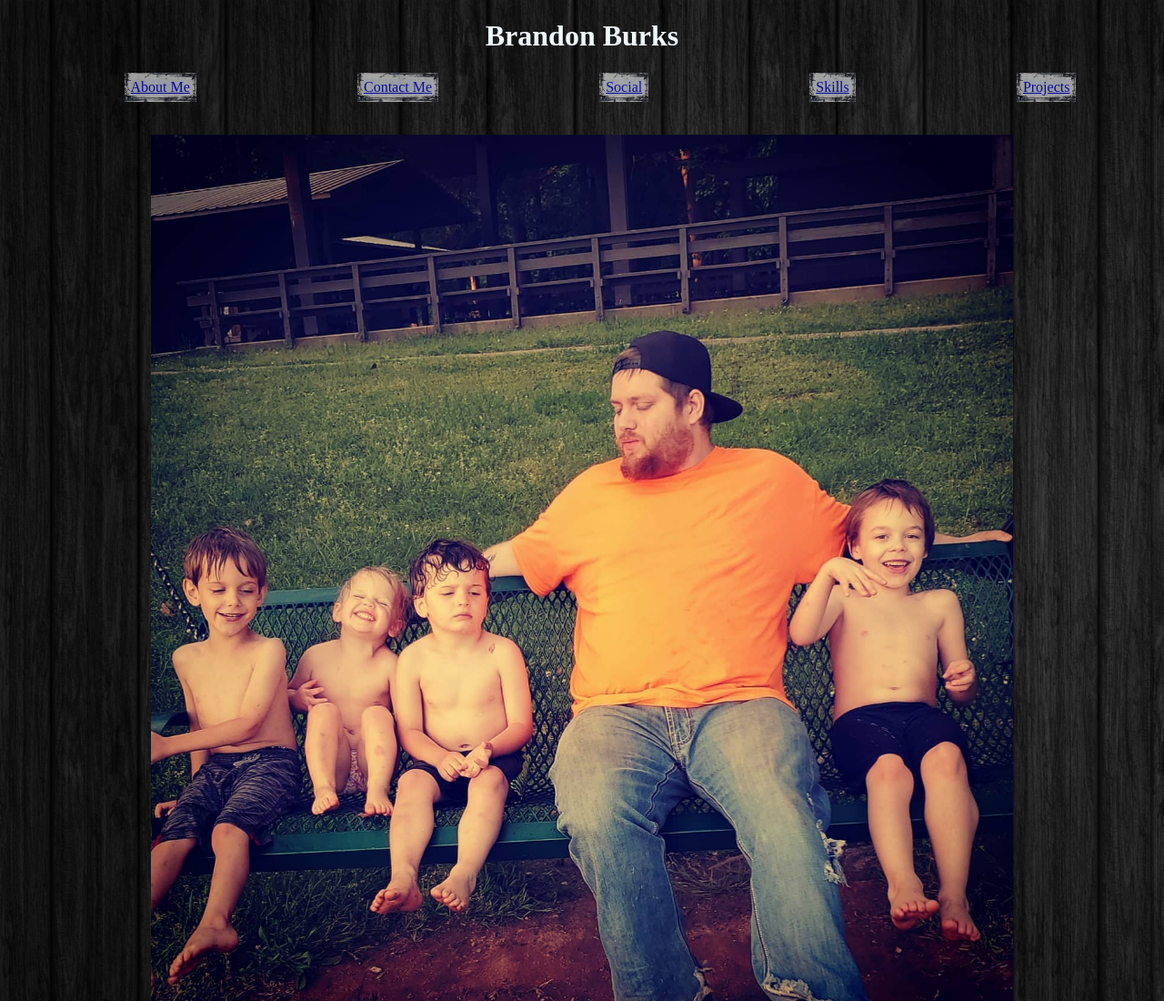
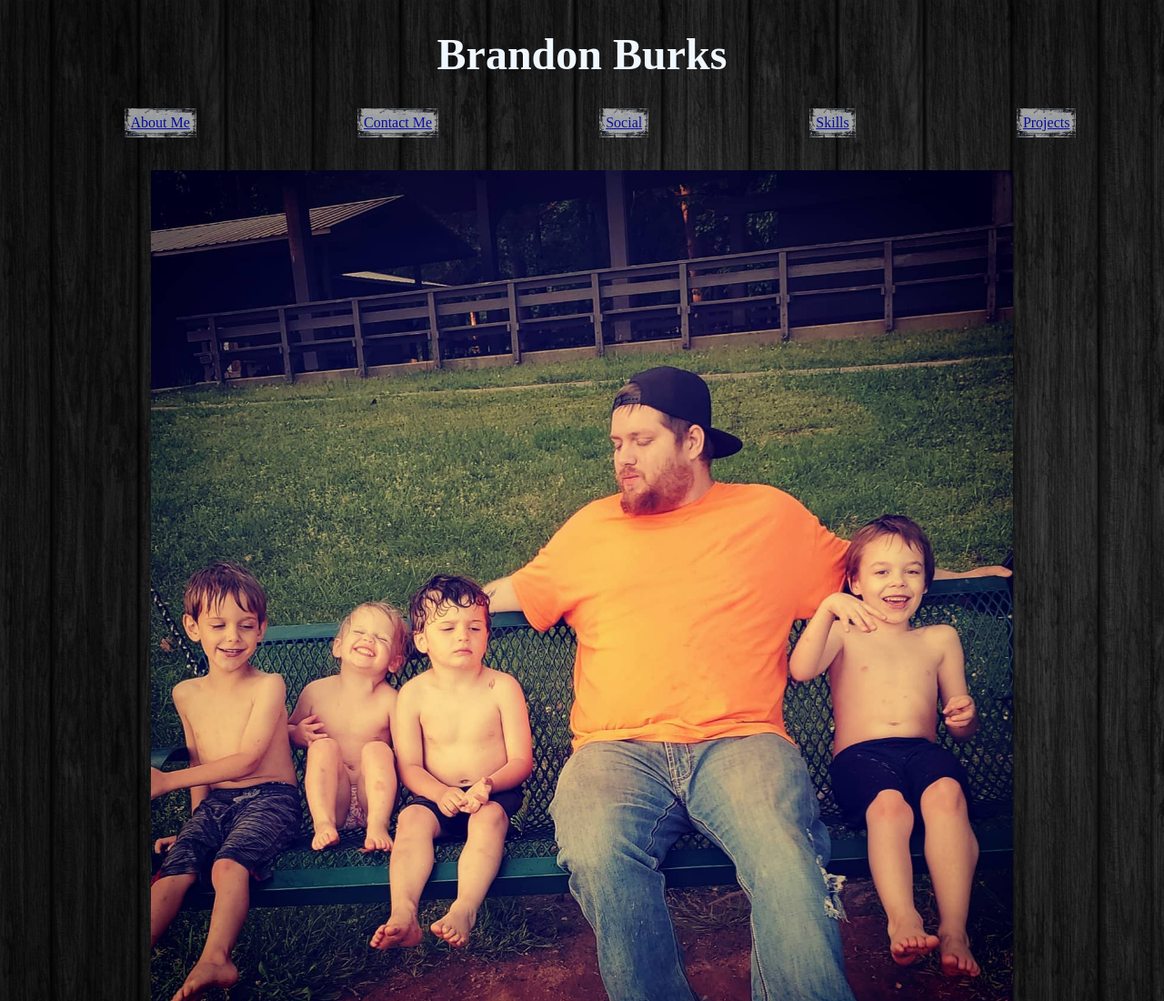
Before and after one commit to PrinceBurks/BrandonBurks-portfolio, a plain HTML site: page index.html in a window 1280 px wide. Shown: the top 1100 px of the page at 91% size. Drawn offline with Linux system fonts and the light colour scheme.

Commit message:
namesized

```diff
--- a/styles.css
+++ b/styles.css
@@ -21,7 +21,7 @@ body{
     display: flex;
     flex-direction: row;
     justify-content: center;
-    font-size: 200%;
+    font-size: 300%;
 
 }
 
```
